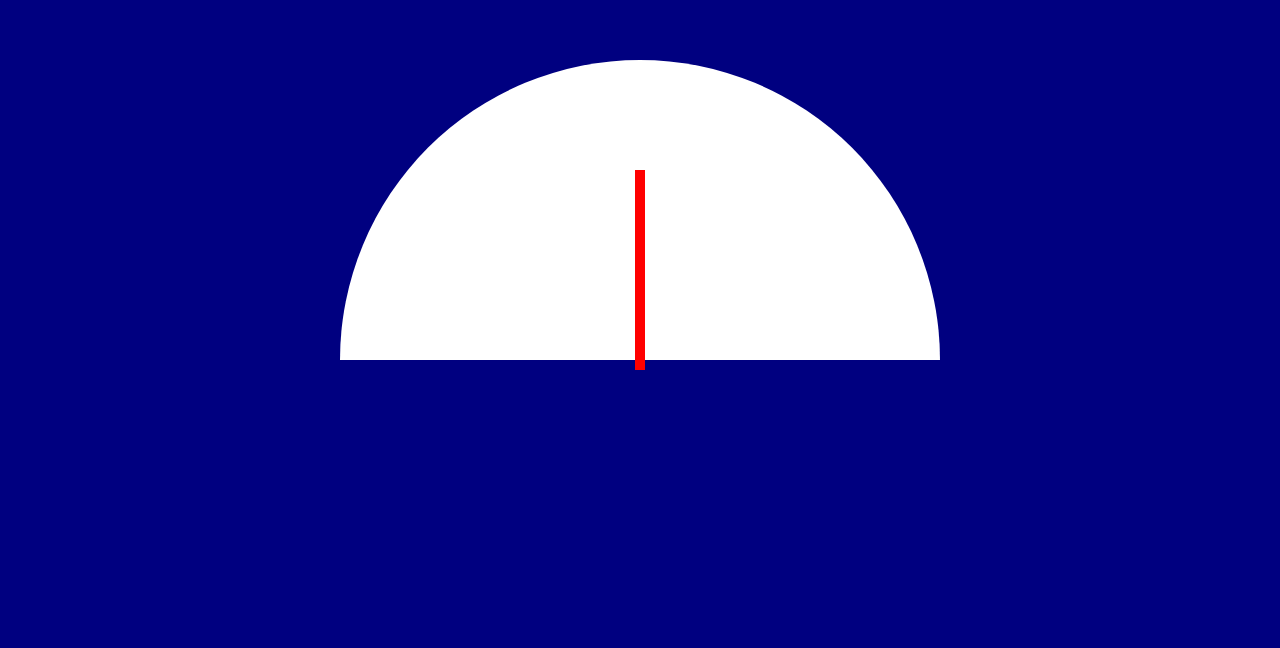
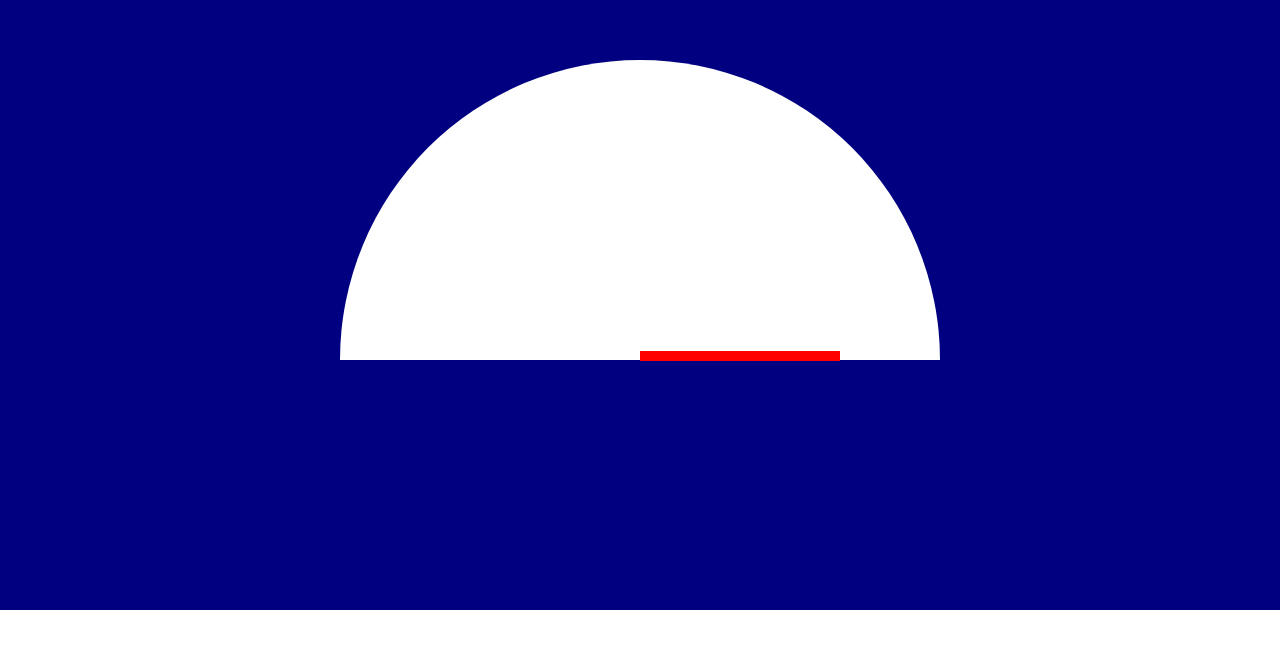
Before and after one commit to fireprone/tide-extent, a React (Create React App) app: page / in a window 1280 px wide. Shown: the part 190-838 px from the top of the page. After the commit the page ends 800 px from the top, so only its background shows below. Built offline with nearby package versions, Linux system fonts and the light colour scheme.

Commit message:
Use the power of math to determine rotation of pointer given mouse click

```diff
--- a/src/App.css
+++ b/src/App.css
@@ -1,6 +1,6 @@
 .App {
   text-align: center;
   background-color: navy;
-  padding: 2rem;
   height: 100vh;
+  width: 100vw;
 }
--- a/src/components/Gauge/Gauge.jsx
+++ b/src/components/Gauge/Gauge.jsx
@@ -1,10 +1,22 @@
 import './Gauge.css';
 import Pointer from './../Pointer/Pointer';
+import { useState, useRef } from 'react';
 
 const Gauge = () => {
+  const [angle, setAngle] = useState(0);
+  const gaugeRef = useRef(null);
+
+  const updateAngle = (e) => {
+    let rect = gaugeRef.current.getBoundingClientRect();
+    let x = e.clientX - rect.left - rect.width / 2;
+    let y = e.clientY - rect.top - rect.width / 2;
+
+    setAngle(Math.atan2(y, x));
+  };
+
   return (
-    <div id='Gauge'>
-      <Pointer />
+    <div id='Gauge' onMouseDown={updateAngle} ref={gaugeRef}>
+      <Pointer angle={angle} />
     </div>
   );
 };
--- a/src/components/Pointer/Pointer.css
+++ b/src/components/Pointer/Pointer.css
@@ -1,9 +1,14 @@
 #Pointer {
+  position: absolute;
+  top: 97%;
+  left: 50%;
+  transform: translate(0%, 0%);
+}
+
+#pole {
   background: red;
-  position: absolute;
-  top: 70%;
-  left: 50%;
-  transform: translate(-50%, -50%);
-  height: 200px;
-  width: 10px;
+  transform-origin: left;
+  cursor: col-resize;
+  height: 10px;
+  width: 200px;
 }
--- a/src/components/Pointer/Pointer.jsx
+++ b/src/components/Pointer/Pointer.jsx
@@ -1,7 +1,11 @@
 import './Pointer.css';
 
-const Pointer = () => {
-  return <div id='Pointer'></div>;
+const Pointer = ({ angle }) => {
+  return (
+    <div id='Pointer'>
+      <div id='pole' style={{ transform: `rotate(${angle}rad)` }}></div>
+    </div>
+  );
 };
 
 export default Pointer;
```
